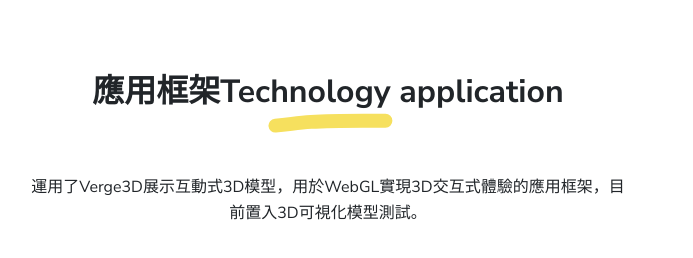
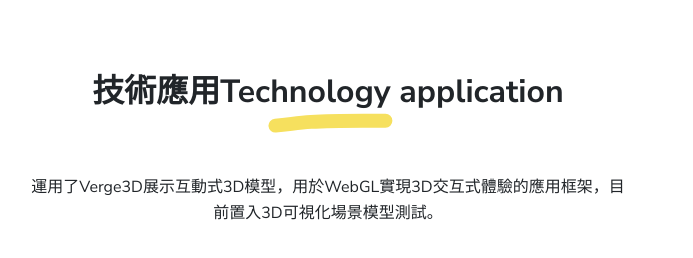
Before and after one commit to niyuchieh/niyuchieh.github.io, a plain HTML site: page 3d-cht.html in a window 1280 px wide. Shown: the part 2392-2650 px from the top of the page, without its empty margins (312-1005 px from the left). Drawn offline with Linux system fonts and the light colour scheme.

Commit message:
Update 3d-cht.html

```diff
--- a/3d-cht.html
+++ b/3d-cht.html
@@ -80,8 +80,7 @@
     </div>
 	  <div class="text-center">
       <p class="mx-auto lead mb-3" style="max-width:600px">
-
-先確定視覺語言、元素及動態框架展現。 <br>
+先確定視覺語言、元素及動態框架展現。<br>
 		  元素主次分明、重點突出，幫助用戶便利的找到所需信息，獲得流暢的視覺體驗。使用low poly風格設計、達到使用少的面數呈現、減少運行的時間同時能降低人們對擬真科技的厭倦感，讓科技與生活間沒有距離。</p>
     </div>
     <div class="text-center">
@@ -112,11 +111,11 @@
 	<div class="section px-3 px-lg-4 pt-5" id=" ">
   <div class="container-narrow">
     <div class="text-center mb-5">
-      <h2 class="marker marker-center" data-aos="fade-up" data-aos-delay="10">應用框架Technology application</h2>
+      <h2 class="marker marker-center" data-aos="fade-up" data-aos-delay="10">技術應用Technology application</h2>
     </div>
 
 	  <div class="text-center">
-      <p class="mx-auto mb-3" style="max-width:600px"> 運用了Verge3D展示互動式3D模型，用於WebGL實現3D交互式體驗的應用框架，目前置入3D可視化模型測試。 </p>
+      <p class="mx-auto mb-3" style="max-width:600px"> 運用了Verge3D展示互動式3D模型，用於WebGL實現3D交互式體驗的應用框架，目前置入3D可視化場景模型測試。 </p>
     </div>
 
 
```
